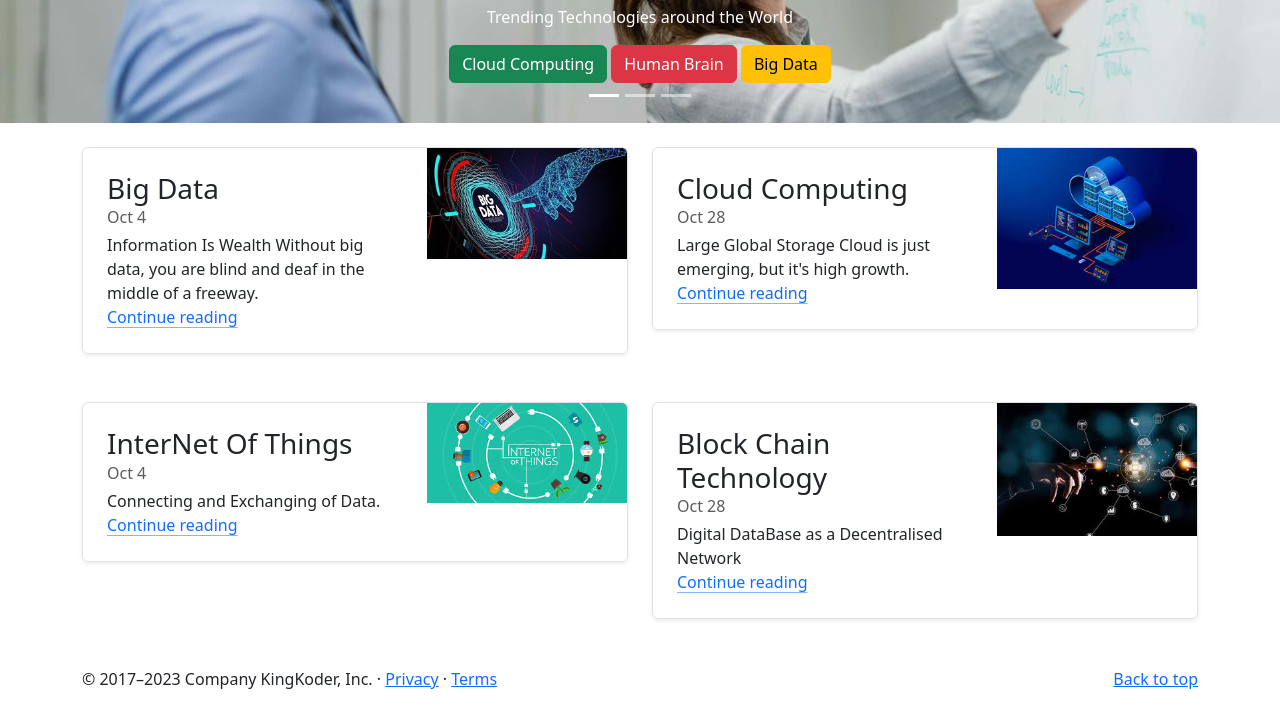
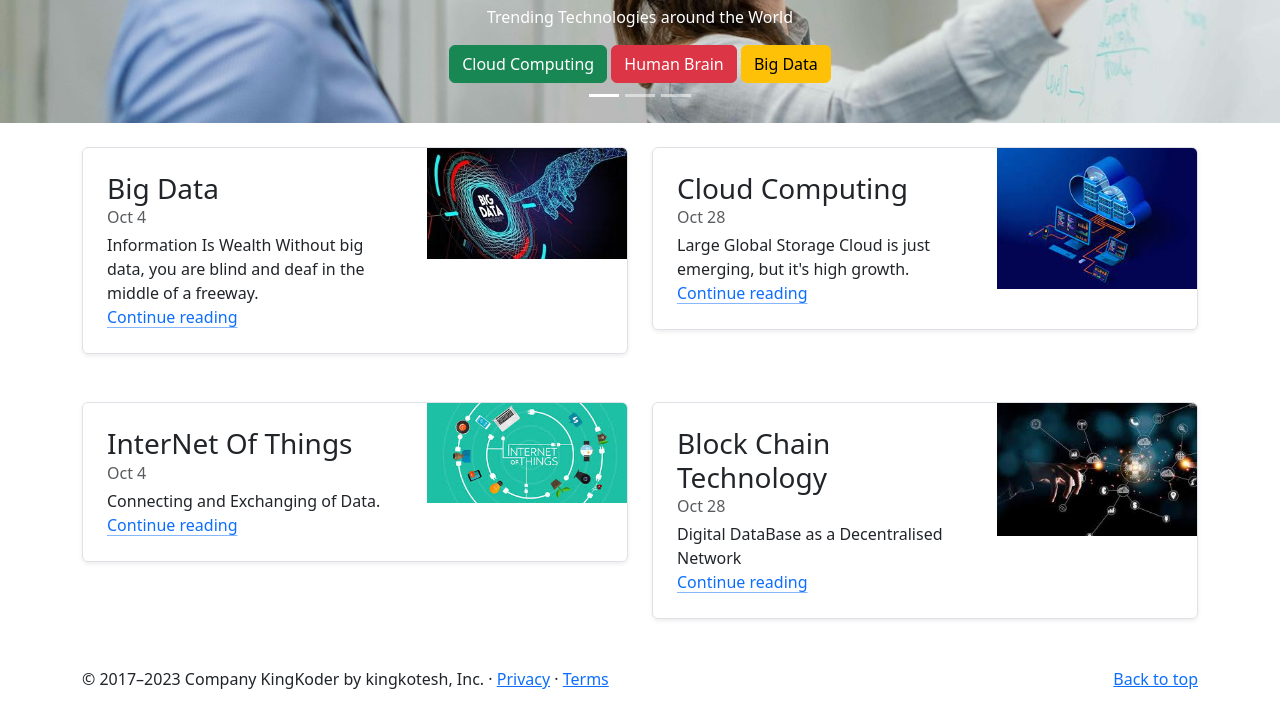
Before and after one commit to kingkotesh/KingKoder, a plain HTML site: page index.html in a window 1280 px wide. Shown: the part 299-1006 px from the top of the page. Drawn offline with nearby package versions, Linux system fonts and the light colour scheme.

Commit message:
Update index.html

```diff
--- a/index.html
+++ b/index.html
@@ -255,7 +255,7 @@
 
       <footer class="container">
         <p class="float-end"><a href="#">Back to top</a></p>
-        <p>© 2017–2023 Company KingKoder, Inc. · <a href="#">Privacy</a> · <a href="#">Terms</a></p>
+        <p>© 2017–2023 Company KingKoder by kingkotesh, Inc. · <a href="#">Privacy</a> · <a href="#">Terms</a></p>
       </footer>
 
     <script src="https://cdn.jsdelivr.net/npm/bootstrap@5.3.2/dist/js/bootstrap.bundle.min.js" integrity="sha384-C6RzsynM9kWDrMNeT87bh95OGNyZPhcTNXj1NW7RuBCsyN/o0jlpcV8Qyq46cDfL" crossorigin="anonymous"></script>
```
